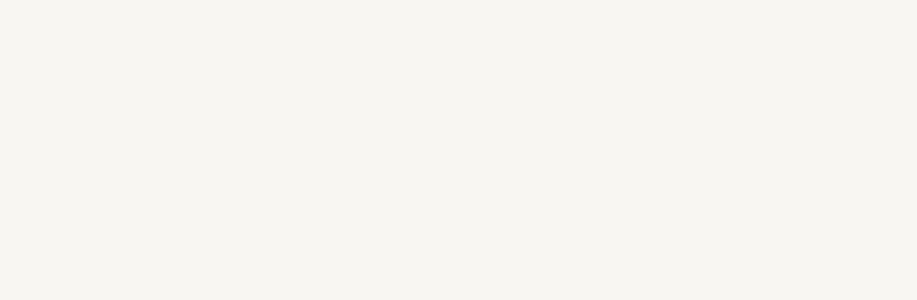
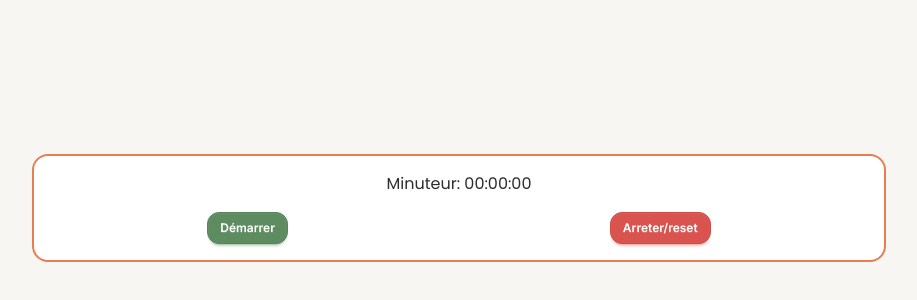
Before and after one commit to WildCodeSchool-2025-09/p2-0526-remote-mealmaker, a React (Vite) app: page /recipe/1/min in a window 1280 px wide. Before the commit this address had no page. Shown: the part 192-492 px from the top of the page, without its empty margins (181-1098 px from the left). Built offline with nearby package versions, Linux system fonts and the light colour scheme.

Commit message:
feat(US04):add MinuteurComposant &  MinuteurTest

```diff
--- a/src/App.tsx
+++ b/src/App.tsx
@@ -4,6 +4,7 @@ import Home from "./pages/Home";
 import Recipe from "./pages/Recipe";
 import ThemePreview from "./pages/ThemePreview";
 import CookingMode from "./pages/CookingMode";
+import MinuteurTest from "./pages/MinuteurTest";
 
 function App() {
 	return (
@@ -14,6 +15,7 @@ function App() {
 				<Route path="/recipe/:id/cooking" element={<CookingMode />} />
 				<Route path="/favorite" element={<Favorite />} />
 				<Route path="/themepreview" element={<ThemePreview />} />
+				<Route path="/recipe/:id/min" element={<MinuteurTest />} />
 			</Routes>
 		</>
 	);
--- /dev/null
+++ b/src/components/MinuteurComposant.tsx
@@ -0,0 +1,67 @@
+import { useRef, useState } from "react";
+
+function MinuteurComposant() {
+	const [elapsedTime, setElapsedTime] = useState(0);
+	const [isRunning, setIsRunning] = useState(false);
+
+	const intervalRef = useRef<ReturnType<typeof setInterval> | null>(null);
+	const startTimeRef = useRef<number>(0);
+
+	const formatTime = (time: number) => {
+		const date = new Date(time);
+		const hours = date.getUTCHours().toString().padStart(2, "0");
+		const minutes = date.getUTCMinutes().toString().padStart(2, "0");
+		const seconds = date.getUTCSeconds().toString().padStart(2, "0");
+
+		return `${hours}:${minutes}:${seconds}`;
+	};
+	const playPauseTimer = () => {
+		if (isRunning) {
+			setIsRunning(false);
+			if (intervalRef.current) clearInterval(intervalRef.current as number);
+		} else {
+			setIsRunning(true);
+			startTimeRef.current = Date.now() - elapsedTime;
+
+			intervalRef.current = setInterval(() => {
+				setElapsedTime(Date.now() - startTimeRef.current);
+			}, 1000);
+		}
+	};
+
+	const handleReset = () => {
+		setIsRunning(false);
+		if (intervalRef.current) clearInterval(intervalRef.current as number);
+		setElapsedTime(0);
+	};
+
+	const isPaused = !isRunning && elapsedTime > 0;
+
+	return (
+		<>
+			<article className="w-2/3 flex justify-center flex-col gap-4 p-4 border-2 border-primary rounded-2xl bg-surface">
+				<h1 id="display" className="text-center">
+					Minuteur: {formatTime(elapsedTime)}
+				</h1>
+				<div className="w-full flex justify-around gap-2">
+					<button
+						onClick={playPauseTimer}
+						type="button"
+						className={`btn btn-sm ${isRunning ? "btn-warning" : "btn-success"} ${isPaused ? "animate-pulse" : ""}`}
+					>
+						{isRunning ? "Pause" : isPaused ? "Reprendre" : "Démarrer"}
+					</button>
+					<button
+						onClick={handleReset}
+						type="button"
+						className="btn btn-sm btn-error"
+					>
+						Arreter/reset
+					</button>
+				</div>
+			</article>
+		</>
+	);
+}
+
+export default MinuteurComposant;
--- /dev/null
+++ b/src/pages/MinuteurTest.tsx
@@ -0,0 +1,13 @@
+import MinuteurComposant from "../components/MinuteurComposant";
+
+function MinuteurTest() {
+	return (
+		<>
+			<section className="w-full h-screen flex justify-center items-center">
+				<MinuteurComposant />
+			</section>
+		</>
+	);
+}
+
+export default MinuteurTest;
```
